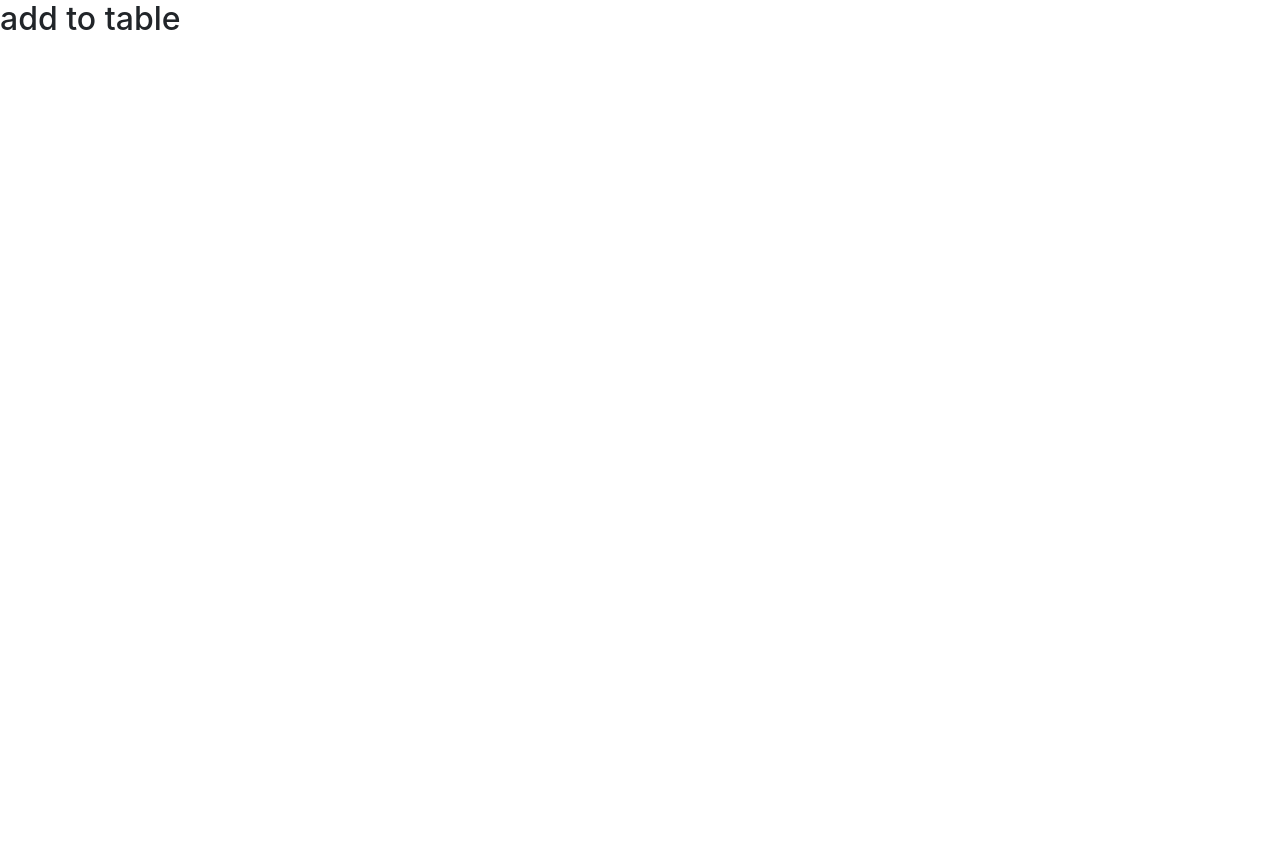
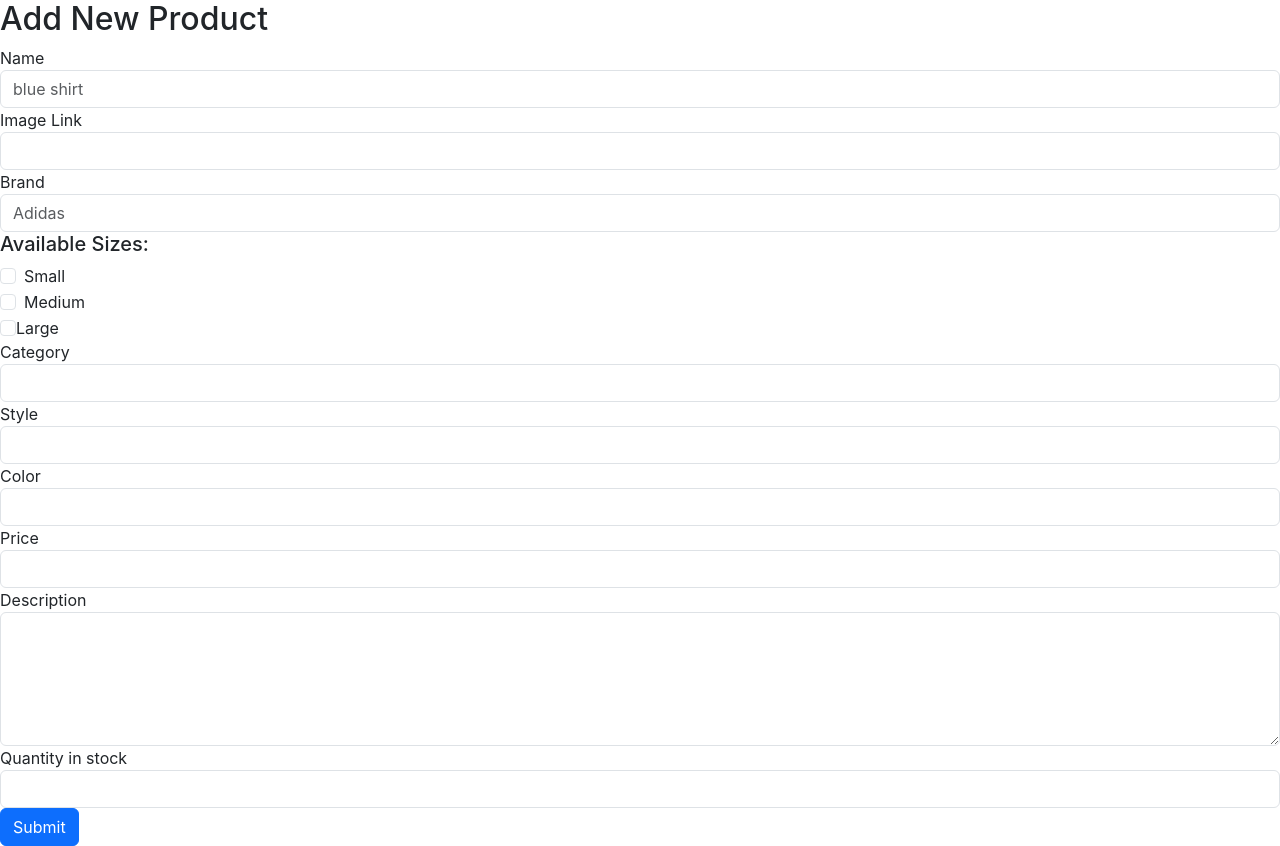
Before and after one commit to OilPainter1/MERN-Ecommerce, a React (Create React App) app in the folder ecommerce/: page / in a window 1280 px wide. Both pictures are taken after a click on the button 1264 px from the left and 423 px from the top of the page. Before the commit the page ends 800 px from the top, so only its background shows below. Built offline with nearby package versions, Linux system fonts and the light colour scheme.

Commit message:
completed add-new-product form

```diff
--- a/ecommerce/src/App.js
+++ b/ecommerce/src/App.js
@@ -2,6 +2,8 @@ import TableBlock from './components/tableBlock';
 import {useState} from 'react'
 import SearchBar from './components/searchBar';
 import AddToTableButton from './components/addToTableButton';
+import AddProductForm from './views/AddProductForm';
+
 
 
 function App() {
@@ -49,9 +51,9 @@ function App() {
       if (view === "AddTableRow"){
         return(
         <>
-        <h2>
-          add to table
-        </h2></>)
+          <AddProductForm view={view} setView={setView}></AddProductForm>
+        </>
+       )
       }
 
 }
--- /dev/null
+++ b/ecommerce/src/views/AddProductForm.js
@@ -0,0 +1,78 @@
+function AddProductForm(props) {
+    return (
+    <>
+        <h2>Add New Product</h2>
+        <form>
+            <div className="form-group">
+                <label htmlFor="productName">Name</label>
+                <input type="text" className="form-control" id="productName" placeholder="blue shirt">
+                </input>
+            </div>
+            <div className="form-group">
+                <label htmlFor="productImage">Image Link</label>
+                <input type="text" className="form-control" id="productImage">
+                </input>
+            </div>
+            <div className="form-group">
+                <label htmlFor="productBrand">Brand</label>
+                <input type="text" className="form-control" id="productBrand" placeholder="Adidas">
+                </input>
+            </div>
+            <h5>Available Sizes:</h5>
+            <div className="fom-group">
+                <div className="form-check">
+                    <input className="form-check-input" type="checkbox" value="" id="Small"></input>
+                    <label className="form-check-label" htmlFor="defaultCheck1">
+                    Small
+                    </label>
+                </div>
+                <div className="form-check">
+                    <input className="form-check-input" type="checkbox" value="" id="Medium"></input>
+                    <label className="form-check-label" htmlFor="defaultCheck1">
+                    Medium
+                    </label>
+                </div>
+                <div>
+                    <input className="form-check-input" type="checkbox" value="" id="Large"></input>
+                    <label className="form-check-label" htmlFor="defaultCheck1">
+                     Large
+                    </label>
+                </div>
+            </div>
+            <div className="form-group">
+                <label htmlFor="productCategory">Category</label>
+                <input type="text" className="form-control" id="productCategory">
+                </input>
+            </div>
+            <div className="form-group">
+                <label htmlFor="productStyle">Style</label>
+                <input type="text" className="form-control" id="productStyle">
+                </input>
+            </div>
+            <div className="form-group">
+                <label htmlFor="productColor">Color</label>
+                <input type="text" className="form-control" id="productColor">
+                </input>
+            </div>
+            <div className="form-group">
+                <label htmlFor="productPrice">Price</label>
+                <input type="text" className="form-control" id="productPrice">
+                </input>
+            </div>
+            <div className="form-group">
+                <label htmlFor="productDescription">Description</label>
+                <textarea className="form-control" id="productDescription" rows="5"></textarea>
+            </div>
+            <div className="form-group">
+                <label htmlFor="productStock">Quantity in stock</label>
+                <input type="text" className="form-control" id="productStock">
+                </input>
+            </div>
+            <button type="submit" className="btn btn-primary" onSubmit={() =>props.setView("home")}>Submit</button>
+        </form>
+
+    </>
+    )
+}
+
+export default AddProductForm
```
